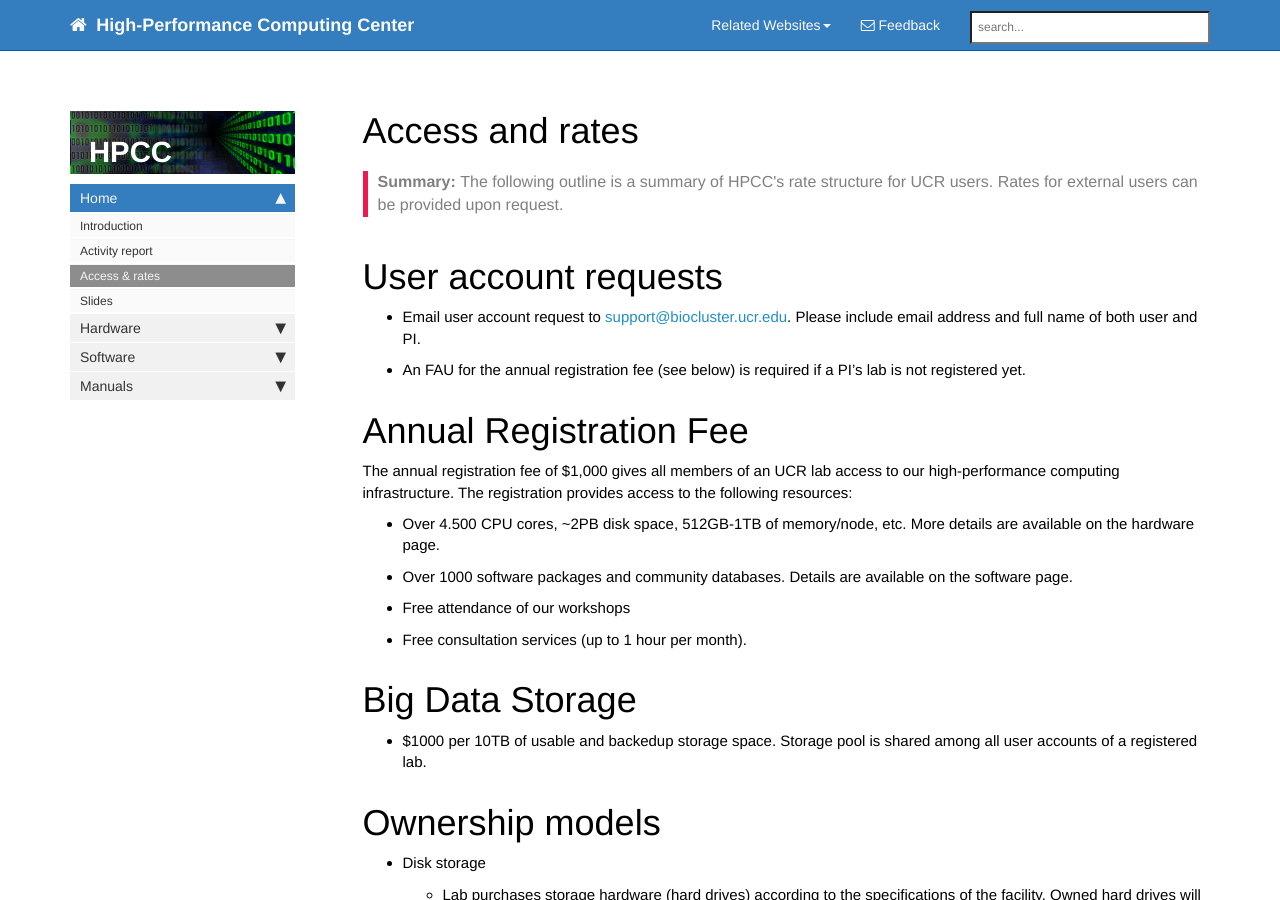
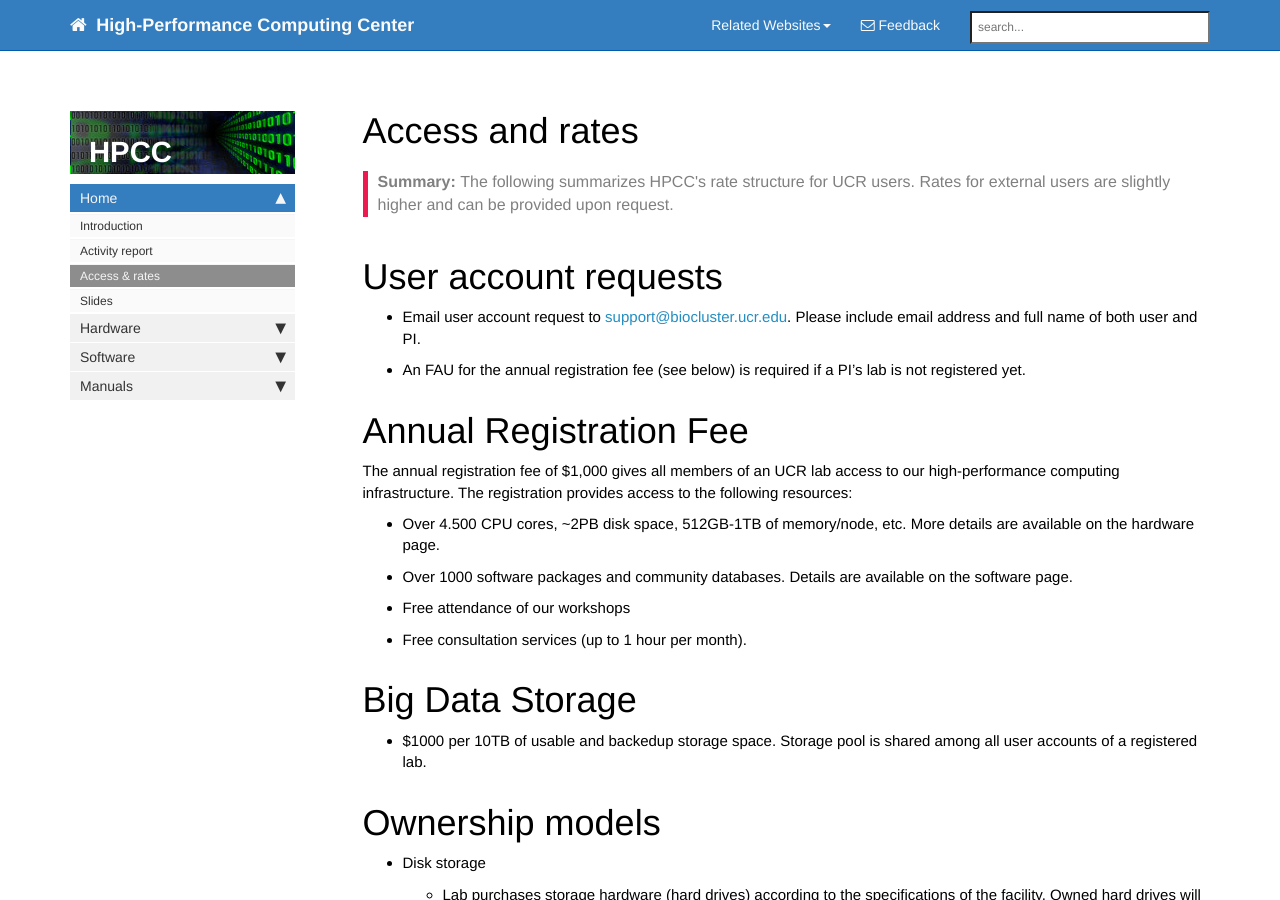
Before and after one commit to tgirke/rcf, a Jekyll site: the page built from rates.md, in a window 1280 px wide and 900 px high. Built offline with Jekyll 4.4.1, drawn with Linux system fonts in a browser that asks for light colours; nearby versions of some CDN libraries; comment, search, counter and statistics services are not loaded.

Commit message:
content edits

```diff
--- a/rates.md
+++ b/rates.md
@@ -2,7 +2,7 @@
 layout: page
 title: Access and rates
 permalink: rates.html
-summary: The following outline is a summary of HPCC's rate structure for UCR users. Rates for external users can be provided upon request.
+summary: The following summarizes HPCC's rate structure for UCR users. Rates for external users are slightly higher and can be provided upon request.
 ---
 
 
```
